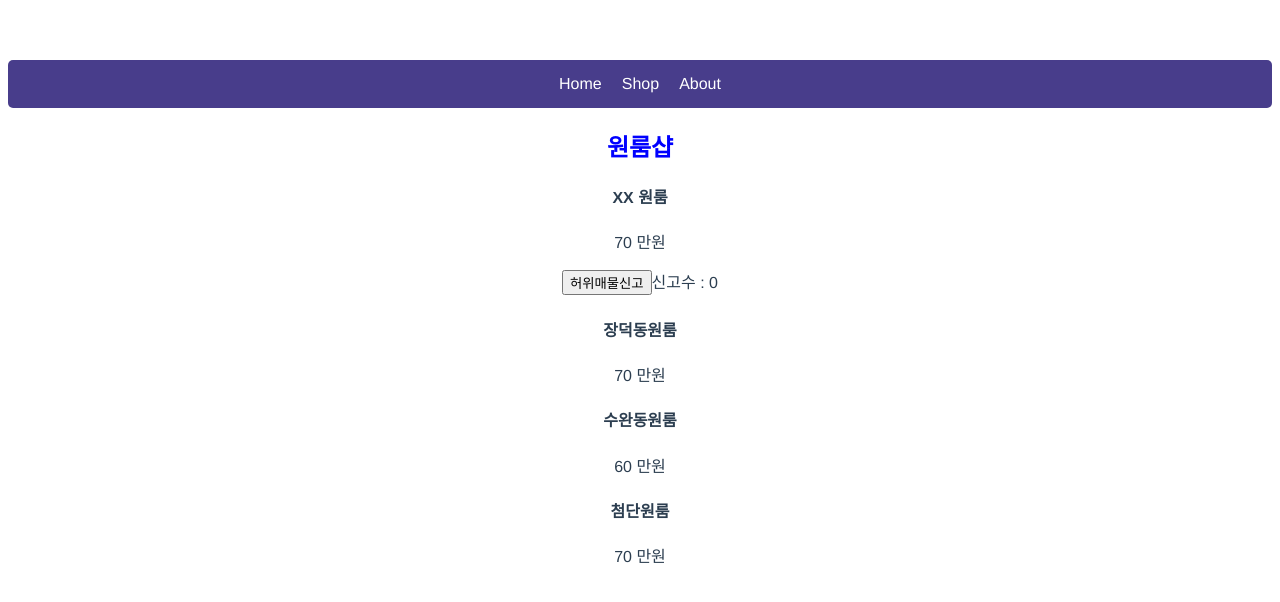
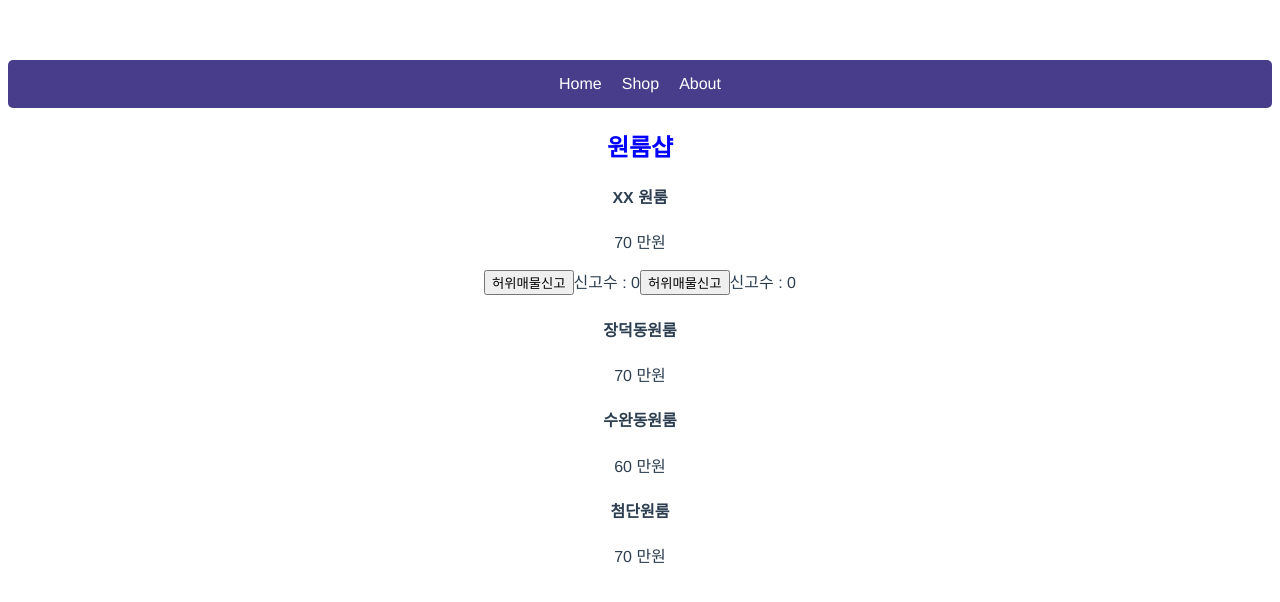
Before and after one commit to Shin-sangwon/vuedongsan, a Vue app: page / in a window 1280 px wide. Shown: the top 602 px of the page. Built offline with nearby package versions, Linux system fonts and the light colour scheme.

Commit message:
vue는 여러가지 이벤트를 지원

```diff
--- a/src/App.vue
+++ b/src/App.vue
@@ -14,7 +14,9 @@
     <h4>XX 원룸</h4>
     <p>{{ price2 }} 만원</p>
     <!-- v-on:click == @click-->
-    <button @click="report++">허위매물신고</button>
+    <button @click="++report">허위매물신고</button>
+    <span>신고수 : {{ report }}</span>
+    <button @mouseover="++report">허위매물신고</button>
     <span>신고수 : {{ report }}</span>
   </div>
   <div>
```
